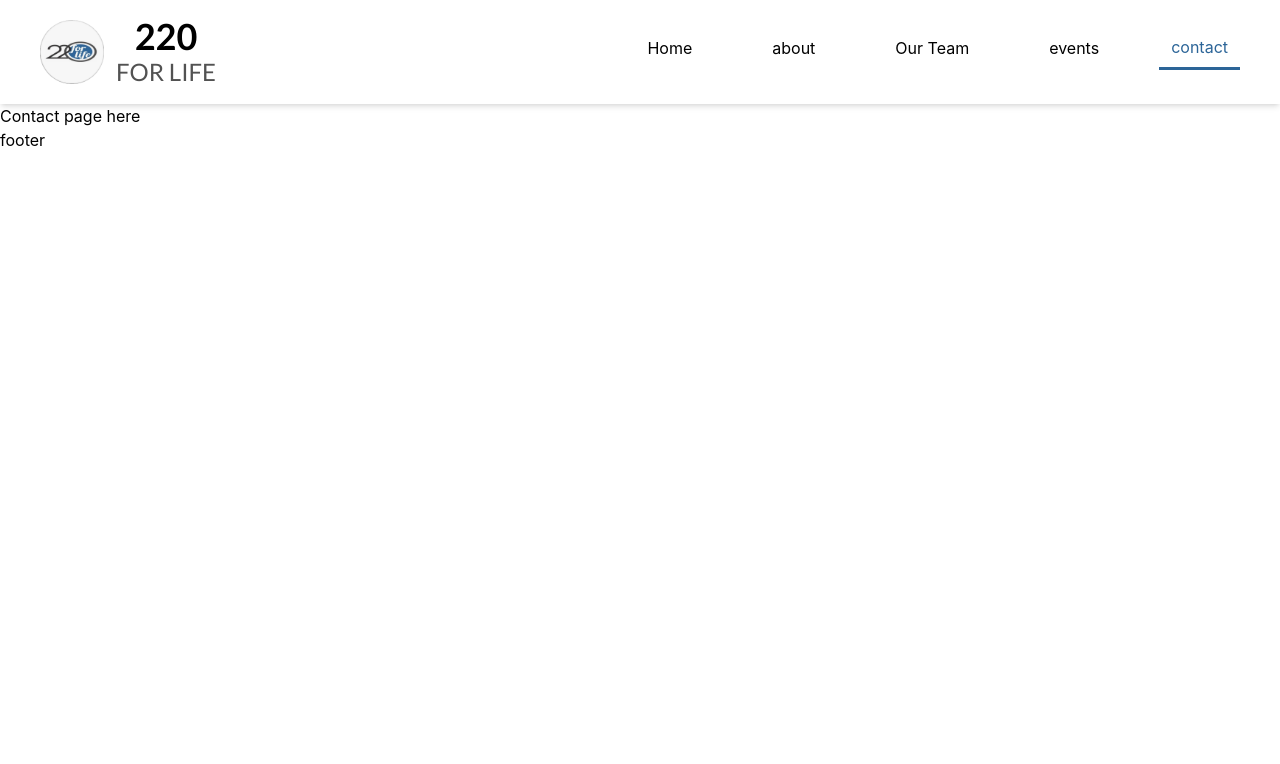
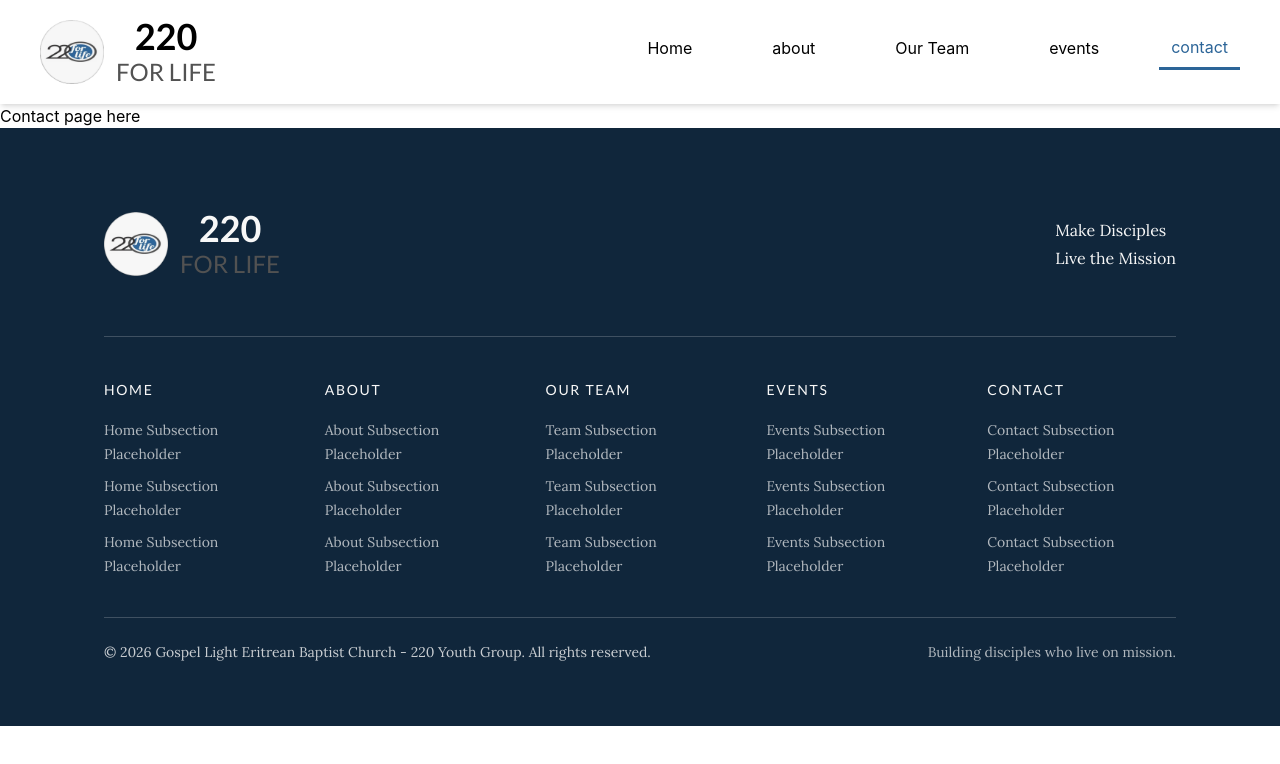
Before and after one commit to 220youthchurch-cloud/220-Website, a React (Vite) app in the folder client/: page /contact in a window 1280 px wide. Shown: the top 764 px of the page. Built offline with nearby package versions, Linux system fonts and the light colour scheme.

Commit message:
fill in footer content with header, quick links, and Copyright

```diff
--- a/client/src/components/footer/Footer.jsx
+++ b/client/src/components/footer/Footer.jsx
@@ -33,9 +33,48 @@ const Footer = () => {
   ]
 
   return (
-    <div>
-      footer
-    </div>
+    <footer className='bg-[#10263b] text-[#f7f7f7]'>
+      <div className='content-container py-16'>
+
+        {/* Header */}
+        <div className='flex flex-col sm:flex-row sm:items-center sm:justify-between w-full gap-5 mb-10'>
+          <Logo />
+          <p className='body-font text-[#f7f7f7] text-base leading-7'>Make Disciples<br/>Live the Mission</p>
+        </div>
+
+        {/* Quick Links */}
+        <div className='grid grid-cols-1 sm:grid-cols-2 lg:grid-cols-5 gap-8 border-y border-[#f7f7f7]/20 py-10'>
+          {quickLinks.map((page) => (
+            <div key={page.title} className='min-w-0'>
+              <Link
+                to={page.path}
+                className='header-font text-sm uppercase tracking-[0.12em] text-[#f7f7f7] hover:text-[#8fb8df] transition-colors duration-200'
+              >
+                {page.title}
+              </Link>
+
+              <ul className='mt-4 space-y-2'>
+                {page.subsections.map((item, index) => (
+                  <li key={`${page.title}-${index}`}>
+                    <span className='body-font text-sm text-[#f7f7f7]/70'>{item}</span>
+                  </li>
+                ))}
+              </ul>
+            </div>
+          ))}
+        </div>
+
+        {/* Copyright */}
+        <div className='pt-6 flex flex-col sm:flex-row sm:items-center sm:justify-between gap-3'>
+          <p className='body-font text-sm text-[#f7f7f7]/80'>
+            © {new Date().getFullYear()} Gospel Light Eritrean Baptist Church -  220 Youth Group. All rights reserved.
+          </p>
+          <p className='body-font text-sm text-[#f7f7f7]/70'>
+            Building disciples who live on mission.
+          </p>
+        </div>
+      </div>
+    </footer>
   )
 }
 
```
